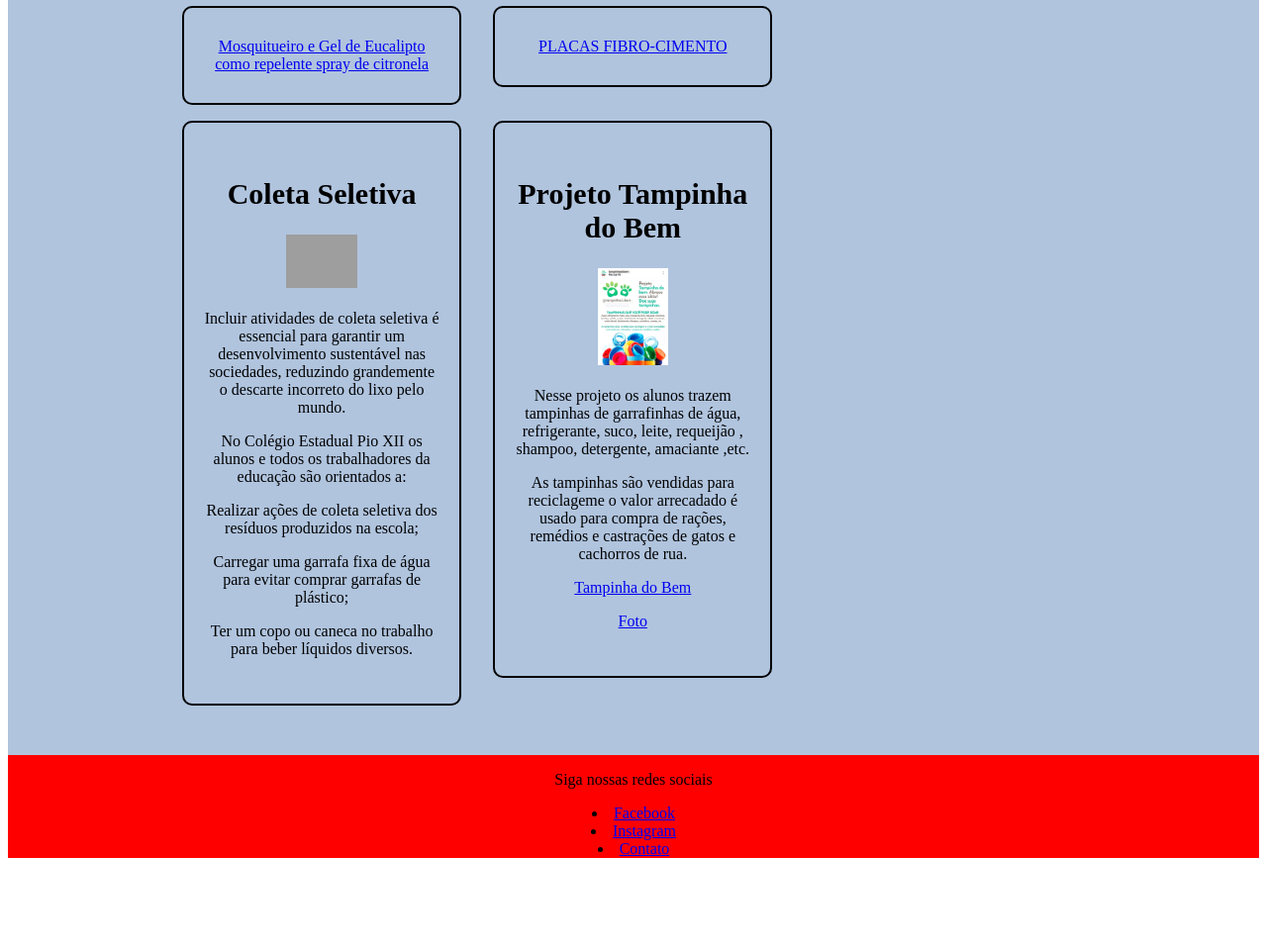
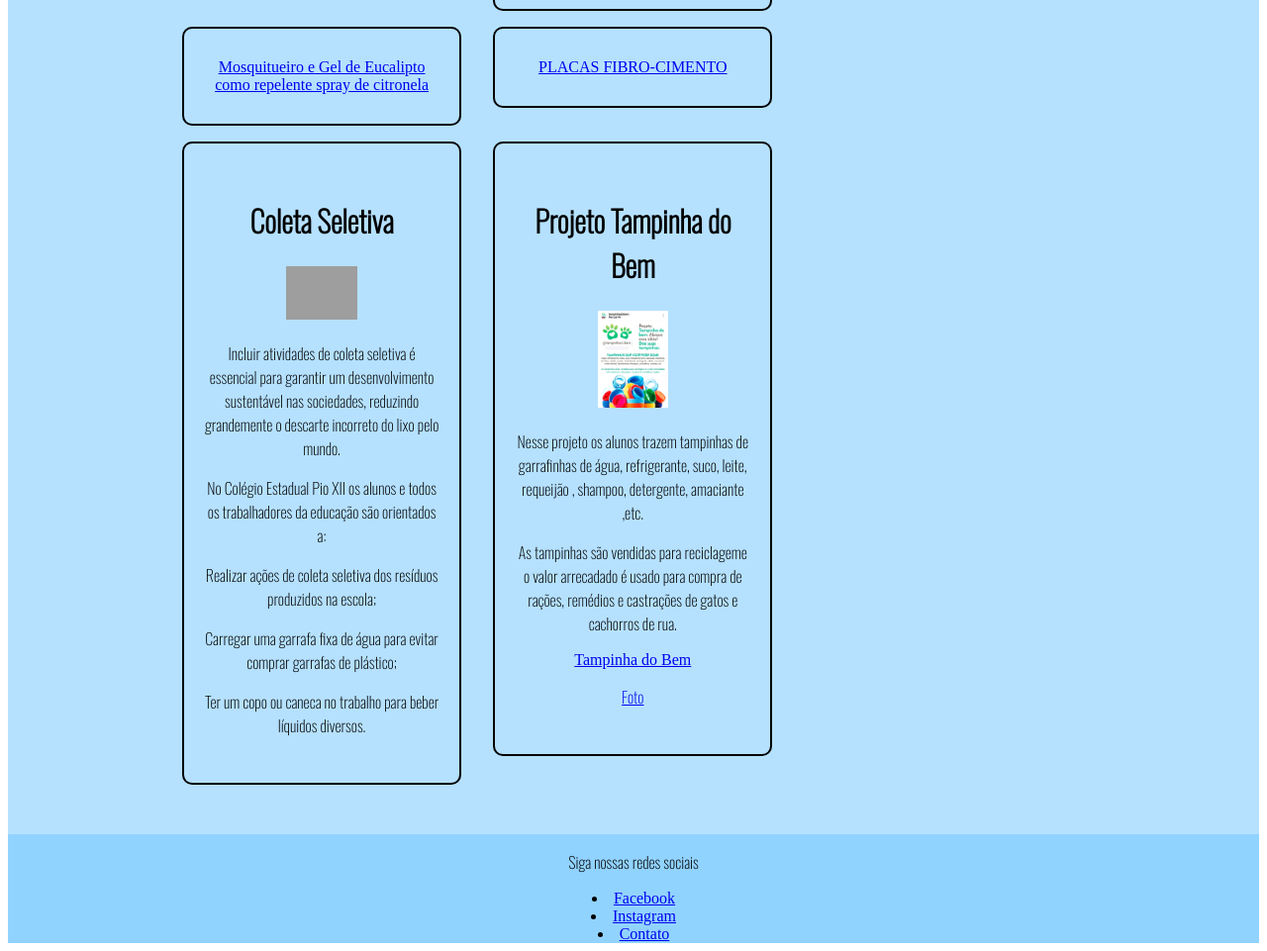
Before and after one commit to PedroPiske/Agrinho, a plain HTML site: page index.html in a window 1280 px wide. Shown: the part 1341-2302 px from the top of the page at 99% size. Before the commit the page ends 2216 px from the top, so only its background shows below. Drawn offline with nearby package versions, Linux system fonts and the light colour scheme; grey boxes are pictures that could not be loaded.

Commit message:
Update style.css

```diff
--- a/style.css
+++ b/style.css
@@ -1,9 +1,58 @@
-header{background:limegreen;padding:20px 0;text-align:center;}
-main{background:#B0C4DE;}
-footer{background:#FF0000;text-align: center;display:inline-block;width:100%}
-.produtos {width: 940px;margin: 0 auto;padding: 50px 0;}
-.produtos li {display: inline-block;text-align: center;width: 30%;vertical-align: top;margin: 0 1.5%;padding: 30px 20px;box-sizing: border-box;border: 2px solid #000000;border-radius: 10px;}
-.produtos h2 {font-size: 30px;font-weight: bold;}
-.produto-descricao {font-size: 18px;}
-#lixeira{width:30%;}
-#tampinha{width: 30%;}
+@import url('https://fonts.googleapis.com/css2?family=Oswald:wght@200&family=Rubik&display=swap');
+
+h1{
+  font-family: 'Oswald', sans-serif;
+}
+h2{
+  font-family: 'Oswald', sans-serif;
+}
+p{
+  font-family: 'Oswald', sans-serif;
+}
+header{
+  background:#91d3ff;
+  padding:20px 0;
+  text-align:center;
+}
+main{
+  background:#b5e1ff;
+}
+footer{
+  background:#91d3ff;
+  text-align: center;
+  display:inline-block;
+  width:100%;
+}
+.produtos {
+  width: 940px;
+  margin: 0 auto;
+  padding: 50px 0;
+}
+.produtos li {
+  display: inline-block;
+  text-align: center;
+  width: 30%;
+  vertical-align: top;
+  margin: 0 1.5%;
+  padding: 30px 20px;
+  box-sizing: border-box;
+  border: 2px solid #000000;
+  border-radius: 10px;
+}
+.produtos h2 {
+  font-size: 30px;
+  font-weight: bold;
+}
+.produto-descricao {
+  font-size: 18px;
+}
+#lixeira{
+  width:30%;
+}
+#tampinha{
+  width: 30%;
+}
+.sociais{
+  display: flex;
+  flex-direction: column;
+}
```
